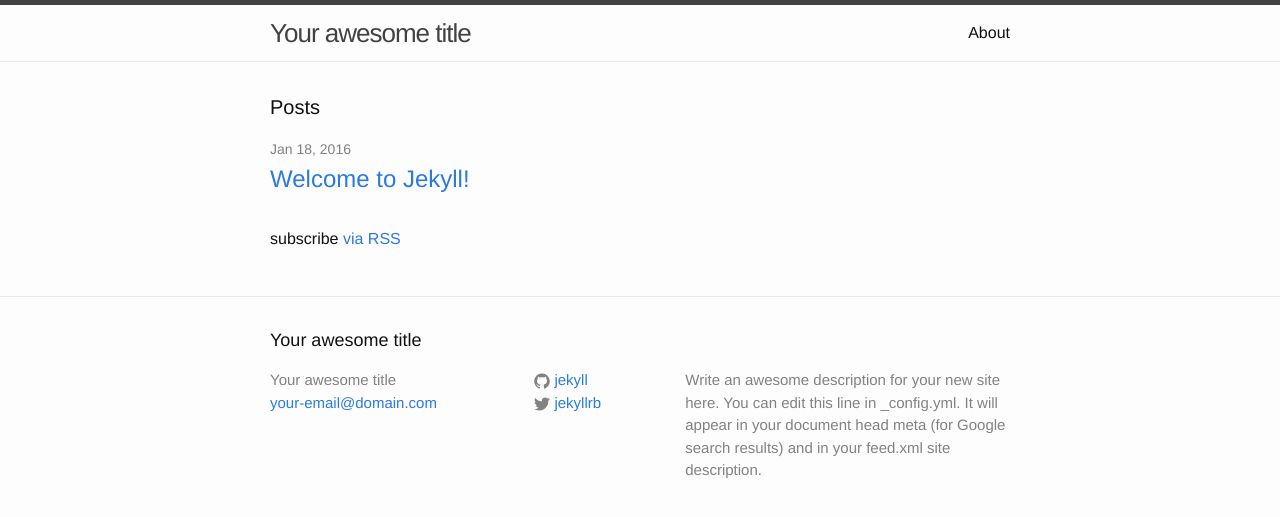
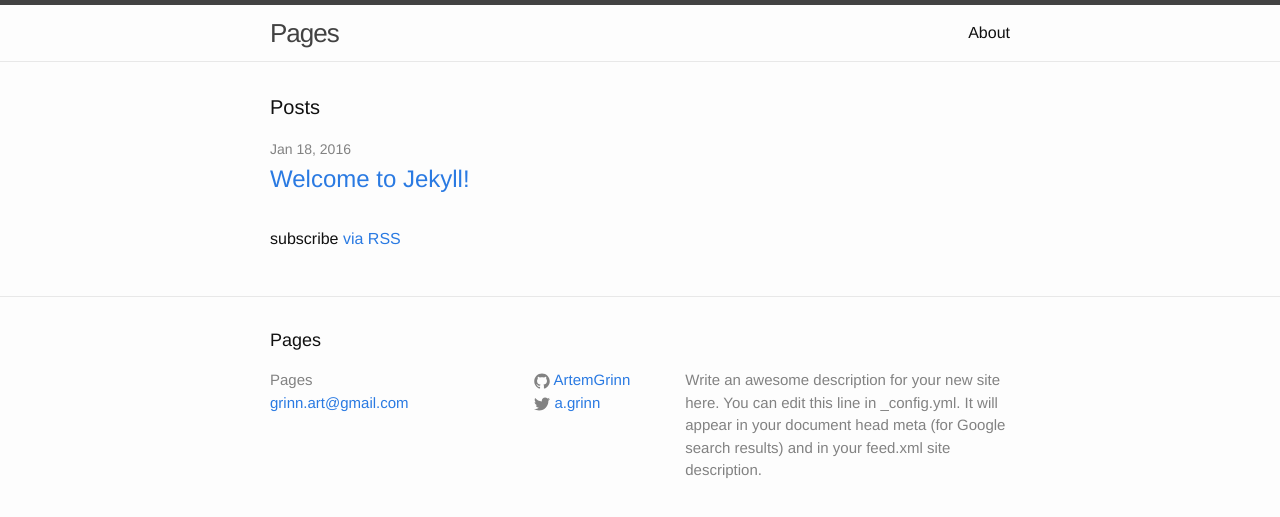
Before and after one commit to ArtemGrinn/artemgrinn.github.io, a Jekyll site: the page built from pages/index.html, in a window 1280 px wide. Shown: the top 517 px of the page. Built offline with Jekyll 4.4.1, drawn with Linux system fonts in a browser that asks for light colours.

Commit message:
config changed

```diff
--- a/pages/_config.yml
+++ b/pages/_config.yml
@@ -1,14 +1,14 @@
 # Site settings
-title: Your awesome title
-email: your-email@domain.com
+title: Pages
+email: grinn.art@gmail.com
 description: > # this means to ignore newlines until "baseurl:"
   Write an awesome description for your new site here. You can edit this
   line in _config.yml. It will appear in your document head meta (for
   Google search results) and in your feed.xml site description.
-baseurl: "" # the subpath of your site, e.g. /blog/
-url: "http://yourdomain.com" # the base hostname & protocol for your site
-twitter_username: jekyllrb
-github_username:  jekyll
+baseurl: "/pages" # the subpath of your site, e.g. /blog/
+url: "http://agrinn.ru" # the base hostname & protocol for your site
+twitter_username: a.grinn
+github_username:  ArtemGrinn
 
 # Build settings
 markdown: kramdown
```
